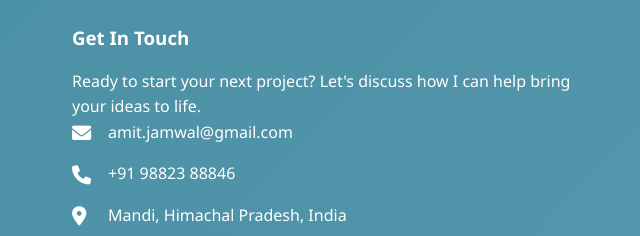
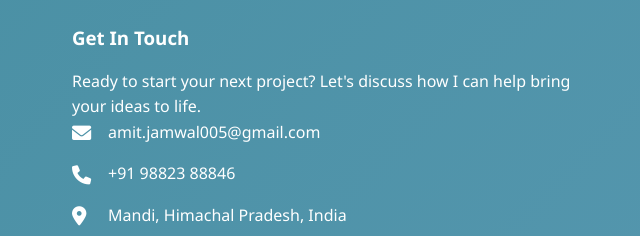
Before and after one commit to amitjamwal05/amit-freelance, a plain HTML site: page index.html in a window 1280 px wide. Shown: the part 3840-4076 px from the top of the page, 0-640 px from the left. Drawn offline with Linux system fonts and the light colour scheme.

Commit message:
email updated

```diff
--- a/index.html
+++ b/index.html
@@ -237,7 +237,7 @@
 
                     <div class="contact-item">
                         <i class="fas fa-envelope"></i>
-                        <span>amit.jamwal@gmail.com</span>
+                        <span>amit.jamwal005@gmail.com</span>
                     </div>
                     <div class="contact-item">
                         <i class="fas fa-phone"></i>
```
